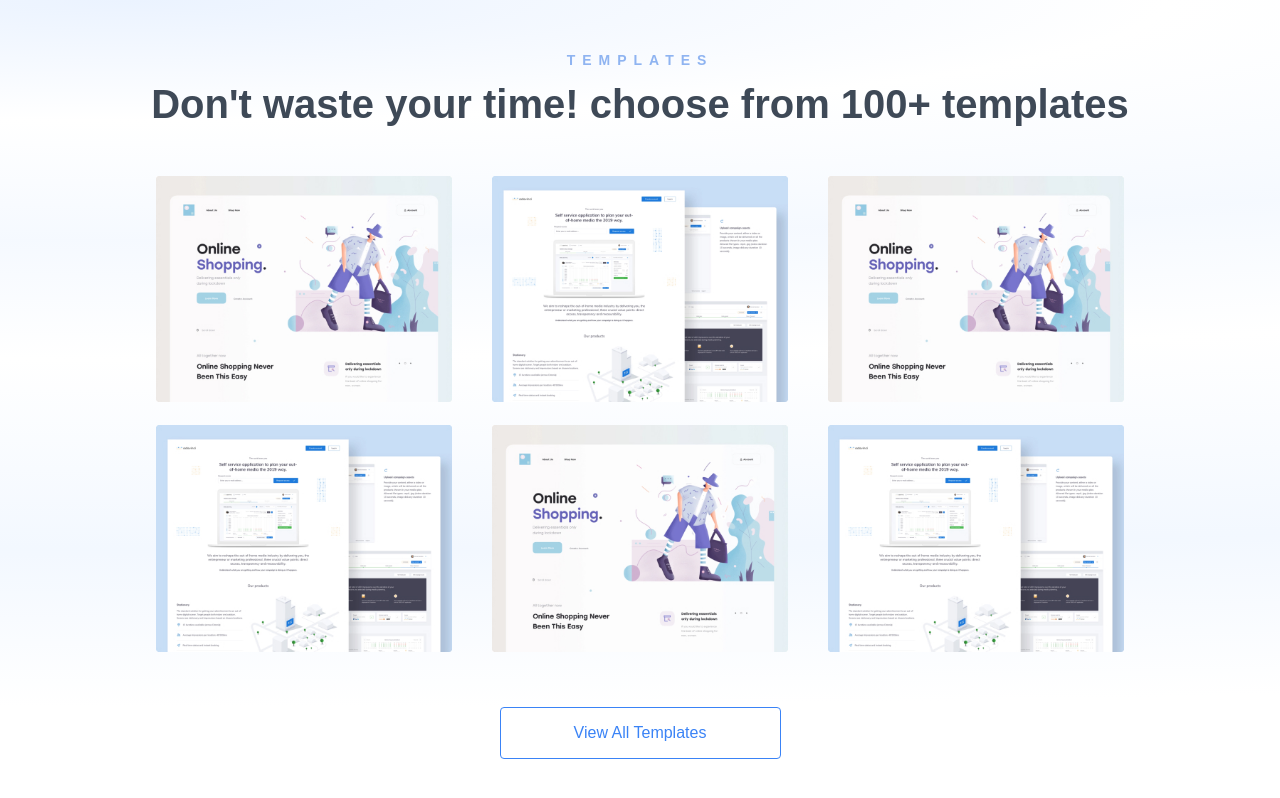
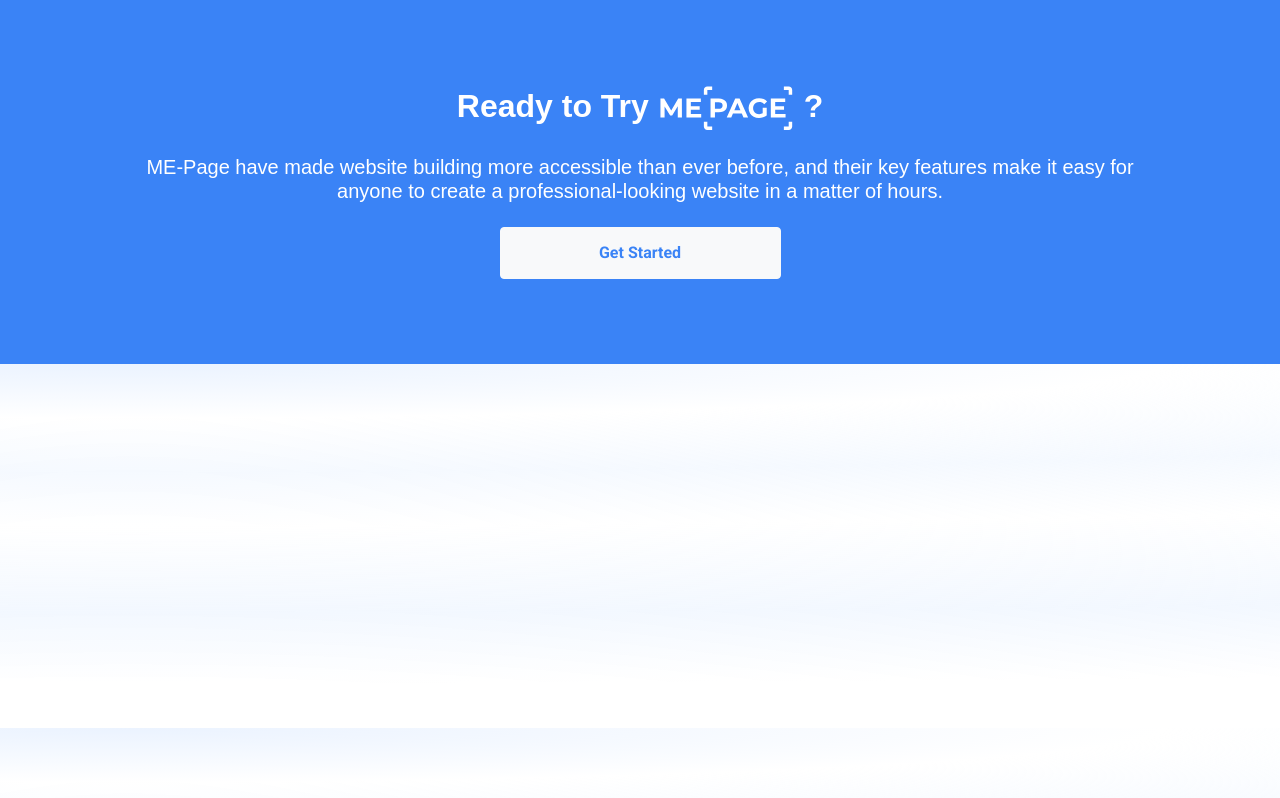
Before and after one commit to kovalevaMarina/mePage, a React (Create React App) app: page /#/ in a window 1280 px wide. Shown: the top 798 px of the page. Built offline with nearby package versions, Linux system fonts and the light colour scheme.

Commit message:
Add media styles for ready to try section

```diff
--- a/src/components/Articles/Articles.js
+++ b/src/components/Articles/Articles.js
@@ -2,6 +2,8 @@
 
 import Container from "react-bootstrap/Container";
 import Carousel from "react-bootstrap/Carousel";
+import Row from "react-bootstrap/Row";
+import Col from "react-bootstrap/Col";
 
 import articalFirst from "../../assets/images/article-first.png";
 import articalsecond from "../../assets/images/article-second.png";
@@ -36,14 +38,42 @@
     description:
       "From creating a visually appealing website to integrating essential features such as social...",
   },
+  {
+    imgUrl: articalFirst,
+    textTopic: "Tips, Constructor",
+    textTime: " - March 10, 2023",
+    title: "Your Dream Website with a User-Friendly Constructor",
+    description:
+      "Building a website can be a daunting task, especially for those who lack technical expertise.",
+  },
+
+  {
+    imgUrl: articalsecond,
+    textTopic: "Tips, Constructor",
+    textTime: " - March 10, 2023",
+    title: "How ME-Page Can Help You Build Your Business Online",
+    description:
+      "With customizable templates, user-friendly interfaces, and integrated e-commerce features...",
+  },
+
+  {
+    imgUrl: articalThird,
+    textTopic: "Tips, Constructor",
+    textTime: " - March 10, 2023",
+    title: "Maximizing the Potential of Online Store with ME-Page",
+    description:
+      "From creating a visually appealing website to integrating essential features such as social...",
+  },
 ];
 
 function Articles() {
   return (
-    <section className="articles py-s">
-      <Container>
-        <h3 className="title-h3 mb-2">Articles</h3>
-        <h2 className="title-h2">Latest news from ME-Page team</h2>
+    <section className="articles py-s py-lg-5">
+      <Container fluid>
+        <h3 className="title-h3 mb-2 text-uppercase text-center">Articles</h3>
+        <h2 className="title-h2 fs-1 text-center">
+          Latest news from ME-Page team
+        </h2>
         <Carousel>
           {articalsData.map((artical) => {
             return (
--- a/src/components/Articles/Articles.scss
+++ b/src/components/Articles/Articles.scss
@@ -51,3 +51,16 @@
     }
   }
 }
+
+@media screen and (min-width: $md) {
+  .carousel {
+    &-inner {
+      display: flex;
+    }
+
+    &-item {
+      flex: 0 0 50%;
+      display: block;
+    }
+  }
+}
--- a/src/components/Features/Features.js
+++ b/src/components/Features/Features.js
@@ -49,7 +49,7 @@
         <h3 className="title-h3 mb-2 text-center text-uppercase">
           Key Features You Need to Know
         </h3>
-        <h2 className="title-h2 h1 mb-s text-center">
+        <h2 className="title-h2 fs-1 mb-s text-center">
           Unleashing the Power of ME-Page
         </h2>
         <p className="features-text mx-auto fs-1m ln-xl text-center color-grey400 d-none d-lg-block mb-xxl">
--- a/src/components/Plans/Plans.js
+++ b/src/components/Plans/Plans.js
@@ -10,7 +10,7 @@
     <section className="plans py-s">
       <Container>
         <h3 className="title-h3 mb-2 text-center text-uppercase">Plans</h3>
-        <h2 className="title-h2 h1 mb-s text-center">
+        <h2 className="title-h2 fs-1 mb-s text-center">
           Pick the Best Plan for You
         </h2>
         <FormSelect arrayOptions={currencies} currencies={true} />
--- a/src/components/ReadyToTry/ReadyToTry.js
+++ b/src/components/ReadyToTry/ReadyToTry.js
@@ -8,8 +8,8 @@
   return (
     <section className="ready-try bg-blue py-2xxl">
       <Container>
-        <h2 className="fs-xl fw-700 ln-2xl text-center color-white">
-          Ready to Try <br />
+        <h2 className="ready-try_title h2 fw-700 ln-2xl text-center color-white mx-auto">
+          Ready to Try{" "}
           <Logo
             width={137}
             height={45}
@@ -18,7 +18,7 @@
           />{" "}
           ?
         </h2>
-        <p className="fs-m ln-m color-white fw-400 my-s text-center">
+        <p className="ready-try_text fs-5 ln-m color-white fw-400 my-s text-center mx-auto">
           ME-Page have made website building more accessible than ever before,
           and their key features make it easy for anyone to create a
           professional-looking website in a matter of hours.
--- a/src/components/ReadyToTry/ReadyToTry.scss
+++ b/src/components/ReadyToTry/ReadyToTry.scss
@@ -1,6 +1,14 @@
 @import "../../styles/index";
 
 .ready-try {
+  &_title {
+    width: 281px;
+  }
+
+  &_text {
+    max-width: 1003px;
+  }
+
   .btn-light {
     display: block;
     width: 281px;
@@ -10,3 +18,11 @@
     margin: 0 auto;
   }
 }
+
+@media screen and (min-width: $md) {
+  .ready-try {
+    &_title {
+      width: 100%;
+    }
+  }
+}
--- a/src/components/Templates/Templates.js
+++ b/src/components/Templates/Templates.js
@@ -21,7 +21,7 @@
     <section className="templates py-s py-lg-5">
       <Container fluid>
         <h3 className="title-h3 mb-2 text-uppercase text-center">Templates</h3>
-        <h2 className="title-h2 h1 mb-0 text-center">
+        <h2 className="title-h2 fs-1 mb-0 text-center">
           Don't waste your time! choose from 100+ templates
         </h2>
         <Row className="py-s py-lg-5 justify-content-center gap-3">
--- a/src/views/Home/Home.js
+++ b/src/views/Home/Home.js
@@ -16,9 +16,9 @@
       {/* <Features /> */}
       {/* <Plans /> */}
       {/* <Faq /> */}
-      <Templates />
+      {/* <Templates /> */}
       {/* <Articles /> */}
-      {/* <ReadyToTry /> */}
+      <ReadyToTry />
     </>
   );
 }
```
